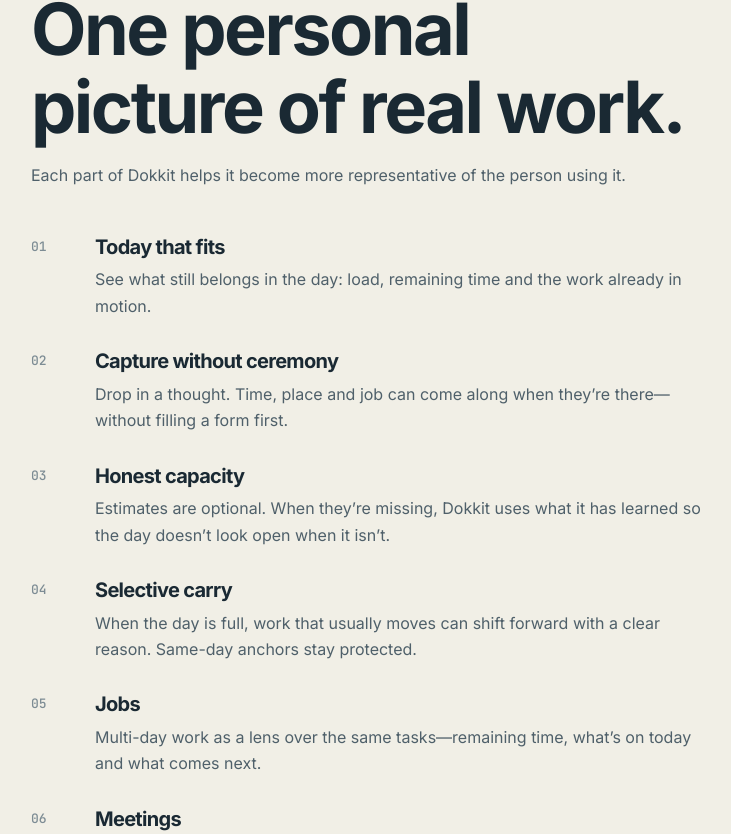
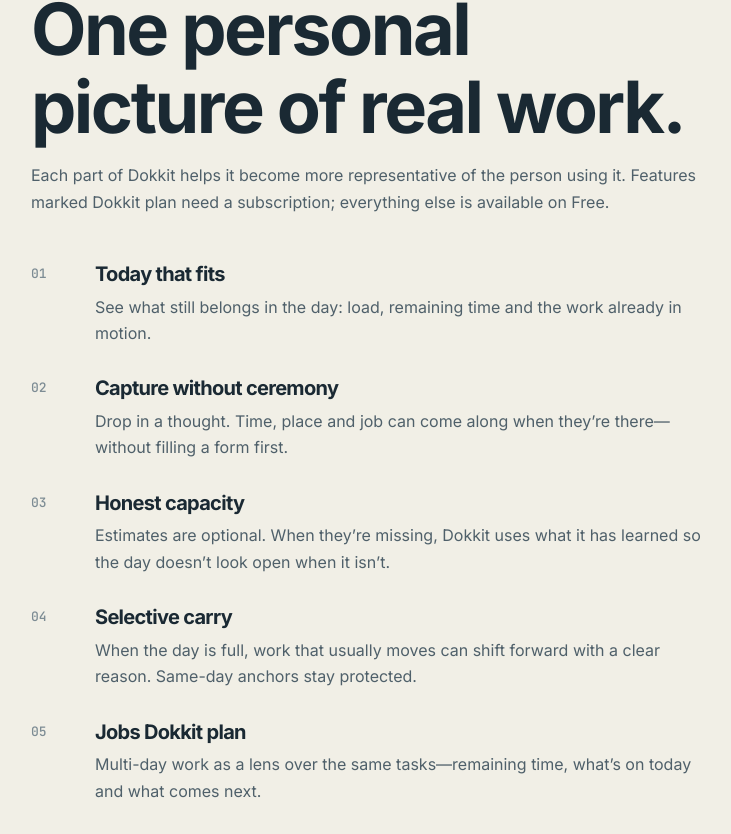
Before and after one commit to mkuhtze-code/dokkit-site, a Next.js app: page /features in a window 1280 px wide. Shown: the part 646-1480 px from the top of the page, without its empty margins (273-1004 px from the left). Built offline with nearby package versions, Linux system fonts and the light colour scheme.

Commit message:
Update page.tsx

```diff
--- a/app/features/page.tsx
+++ b/app/features/page.tsx
@@ -7,48 +7,52 @@
     'Today that fits, honest capacity, selective carry, Jobs, Meetings, Patterns, Travel and calendar—Dokkit surfaces that observe real work.',
 };
 
-const features = [
-  [
-    'Today that fits',
-    'See what still belongs in the day: load, remaining time and the work already in motion.',
-  ],
-  [
-    'Capture without ceremony',
-    'Drop in a thought. Time, place and job can come along when they’re there—without filling a form first.',
-  ],
-  [
-    'Honest capacity',
-    'Estimates are optional. When they’re missing, Dokkit uses what it has learned so the day doesn’t look open when it isn’t.',
-  ],
-  [
-    'Selective carry',
-    'When the day is full, work that usually moves can shift forward with a clear reason. Same-day anchors stay protected.',
-  ],
-  [
-    'Jobs',
-    'Multi-day work as a lens over the same tasks—remaining time, what’s on today and what comes next.',
-  ],
-  [
-    'Meetings',
-    'Hold the conversation against the job: people, place, decisions and actions—without another system of record.',
-  ],
-  [
-    'Patterns',
-    'Quiet signals that change how the day is read: estimate feel, carry habits and recurring work—not a score.',
-  ],
-  [
-    'Travel',
-    'Locations, routes and the work around them stay in one picture when the day is on the road.',
-  ],
-  [
-    'Calendar',
-    'Keep existing commitments in view with Microsoft Calendar integration where supported. Work moves around what is fixed.',
-  ],
-  [
-    'Web, ready for the field',
-    'Use Dokkit at the desk, between jobs, or wherever the day changes shape.',
-  ],
-] as const;
+const features: { title: string; copy: string; plan?: 'dokkit' }[] = [
+  {
+    title: 'Today that fits',
+    copy: 'See what still belongs in the day: load, remaining time and the work already in motion.',
+  },
+  {
+    title: 'Capture without ceremony',
+    copy: 'Drop in a thought. Time, place and job can come along when they’re there—without filling a form first.',
+  },
+  {
+    title: 'Honest capacity',
+    copy: 'Estimates are optional. When they’re missing, Dokkit uses what it has learned so the day doesn’t look open when it isn’t.',
+  },
+  {
+    title: 'Selective carry',
+    copy: 'When the day is full, work that usually moves can shift forward with a clear reason. Same-day anchors stay protected.',
+  },
+  {
+    title: 'Jobs',
+    copy: 'Multi-day work as a lens over the same tasks—remaining time, what’s on today and what comes next.',
+    plan: 'dokkit',
+  },
+  {
+    title: 'Meetings',
+    copy: 'Hold the conversation against the job: people, place, decisions and actions—without another system of record.',
+    plan: 'dokkit',
+  },
+  {
+    title: 'Patterns',
+    copy: 'Quiet signals that change how the day is read: estimate feel, carry habits and recurring work—not a score.',
+  },
+  {
+    title: 'Travel',
+    copy: 'Locations, routes and the work around them stay in one picture when the day is on the road.',
+    plan: 'dokkit',
+  },
+  {
+    title: 'Calendar',
+    copy: 'Keep existing commitments in view with Microsoft Calendar integration where supported. Work moves around what is fixed.',
+    plan: 'dokkit',
+  },
+  {
+    title: 'Web, ready for the field',
+    copy: 'Use Dokkit at the desk, between jobs, or wherever the day changes shape.',
+  },
+];
 
 export default function FeaturesPage() {
   return (
@@ -56,15 +60,20 @@
       <section className="page-intro">
         <p className="eyebrow">Features</p>
         <h1>One personal picture of real work.</h1>
-        <p>Each part of Dokkit helps it become more representative of the person using it.</p>
+        <p>Each part of Dokkit helps it become more representative of the person using it. Features marked Dokkit plan need a subscription; everything else is available on Free.</p>
       </section>
       <section className="feature-list">
-        {features.map(([title, copy], index) => (
-          <article key={title}>
+        {features.map((feature, index) => (
+          <article key={feature.title}>
             <span className="feature-mark mono">{String(index + 1).padStart(2, '0')}</span>
             <div>
-              <h2>{title}</h2>
-              <p>{copy}</p>
+              <h2>
+                {feature.title}
+                {feature.plan === 'dokkit' ? (
+                  <span className="feature-plan-tag"> Dokkit plan</span>
+                ) : null}
+              </h2>
+              <p>{feature.copy}</p>
             </div>
           </article>
         ))}
```
